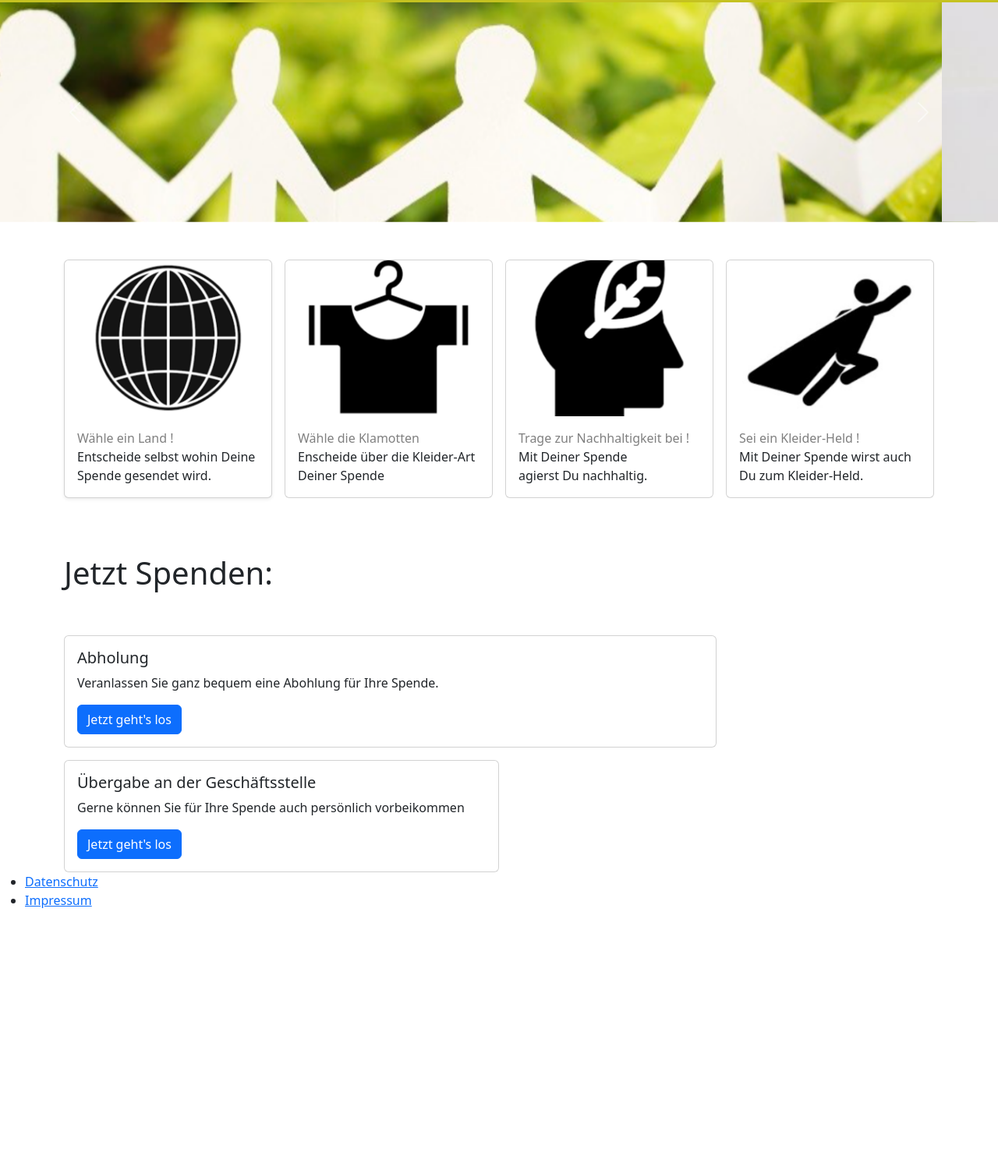
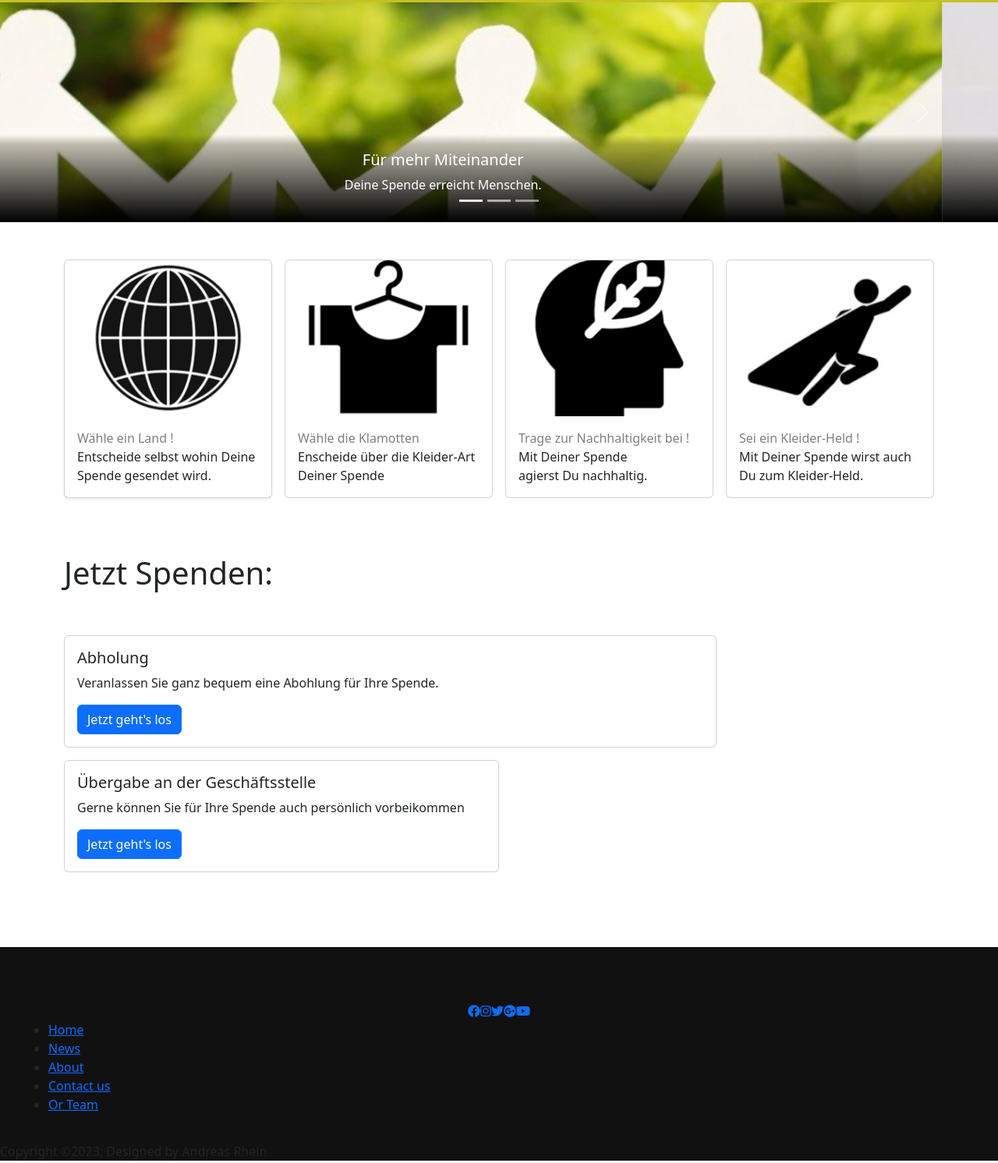
Before and after one commit to AndreasRhein/Fallstudie_Kleiderspende, a plain HTML site: page index.html in a window 1280 px wide. Shown: the part 53-1545 px from the top of the page at 78% size. Before the commit the page ends 1236 px from the top, so only its background shows below. Drawn offline with nearby package versions, Linux system fonts and the light colour scheme.

Commit message:
Karussell gefixt (erneut) / Footer angefangen

```diff
--- a/index.html
+++ b/index.html
@@ -5,8 +5,8 @@
     <meta name="viewport" content="width=device-width, initial-scale=1.0">
     <title>Kleiderspende</title>
     <link href="https://cdn.jsdelivr.net/npm/bootstrap@5.3.0/dist/css/bootstrap.min.css" rel="stylesheet" integrity="sha384-9ndCyUaIbzAi2FUVXJi0CjmCapSmO7SnpJef0486qhLnuZ2cdeRhO02iuK6FUUVM" crossorigin="anonymous">
-
-
+    <link rel="stylesheet" href="style.css">
+    <link rel="stylesheet" href="https://cdnjs.cloudflare.com/ajax/libs/font-awesome/6.2.0/css/all.min.css" integrity="sha512-xh6O/CkQoPOWDdYTDqeRdPCVd1SpvCA9XXcUnZS2FmJNp1coAFzvtCN9BmamE+4aHK8yyUHUSCcJHgXloTyT2A==" crossorigin="anonymous" referrerpolicy="no-referrer" />
     <style>
     .kleider-image{
             height: 200px;
@@ -15,6 +15,13 @@
     .karussel-image{
             height: 22vw;
             object-fit: cover;
+    }
+    .carousel-caption{
+        background: linear-gradient(180deg, rgba(0,36,4,0) 0%, rgba(32,29,1,0.2805497198879552) 11%, rgba(0,0,0,1) 100%);
+
+        left: 0;
+        right: 0;
+        bottom:0;
     }
 
     </style>
@@ -25,17 +32,12 @@
      <script src="https://cdn.jsdelivr.net/npm/bootstrap@5.3.0/dist/js/bootstrap.bundle.min.js" integrity="sha384-geWF76RCwLtnZ8qwWowPQNguL3RmwHVBC9FhGdlKrxdiJJigb/j/68SIy3Te4Bkz" crossorigin="anonymous"></script>
     <header>
     <main>
-
 <!-- Navbar content -->
-
         <nav class="navbar navbar-expand-lg" style="background-color: rgb(197, 194, 32);">
-
             <div class="container-fluid">
               <a class="navbar-brand mb-0 h1" href="#">
-
                 <img src="img/Logo_01.jpg"
                 width="100" height="30" />
-
               </a>
               <button class="navbar-toggler" type="button" data-bs-toggle="collapse" data-bs-target="#navbarTogglerDemo02" aria-controls="navbarTogglerDemo02" aria-expanded="false" aria-label="Toggle navigation">
                 <span class="navbar-toggler-icon"></span>
@@ -59,24 +61,42 @@
               </div>
             </div>
           </nav>
+<!-- Karussell -->
 
-          <div id="carouselExampleAutoplaying" class="carousel slide" data-bs-ride="carousel">
+<div id="carouselExampleCaptions" class="carousel slide" data-bs-ride="carousel">
+    <div class="carousel-indicators">
+      <button type="button" data-bs-target="#carouselExampleCaptions" data-bs-slide-to="0" class="active" aria-current="true" aria-label="Slide 1"></button>
+      <button type="button" data-bs-target="#carouselExampleCaptions" data-bs-slide-to="1" aria-label="Slide 2"></button>
+      <button type="button" data-bs-target="#carouselExampleCaptions" data-bs-slide-to="2" aria-label="Slide 3"></button>
+    </div>
     <div class="carousel-inner">
       <div class="carousel-item active">
         <img class="karussel-image" src="img/Karussell_01.PNG" class="d-block w-100" alt="...">
+        <div class="carousel-caption d-none d-md-block">
+          <h5>Für mehr Miteinander</h5>
+          <p>Deine Spende erreicht Menschen.</p>
+        </div>
       </div>
       <div class="carousel-item">
         <img class="karussel-image" src="img/Karussell_02.PNG" class="d-block w-100" alt="...">
+        <div class="carousel-caption d-none d-md-block">
+          <h5>Am Ausmisten ?</h5>
+          <p>Mit uns bekommen deine Klamotten ein neues zu Hause</p>
+        </div>
       </div>
       <div class="carousel-item">
         <img class="karussel-image" src="img/Karussell_03.PNG" class="d-block w-100" alt="...">
+        <div class="carousel-caption d-none d-md-block">
+          <h5>Weltweit !</h5>
+          <p>Wir beliefern global</p>
         </div>
       </div>
-            <button class="carousel-control-prev" type="button" data-bs-target="#carouselExampleAutoplaying" data-bs-slide="prev">
+    </div>
+    <button class="carousel-control-prev" type="button" data-bs-target="#carouselExampleCaptions" data-bs-slide="prev">
       <span class="carousel-control-prev-icon" aria-hidden="true"></span>
       <span class="visually-hidden">Previous</span>
     </button>
-            <button class="carousel-control-next" type="button" data-bs-target="#carouselExampleAutoplaying" data-bs-slide="next">
+    <button class="carousel-control-next" type="button" data-bs-target="#carouselExampleCaptions" data-bs-slide="next">
       <span class="carousel-control-next-icon" aria-hidden="true"></span>
       <span class="visually-hidden">Next</span>
     </button>
@@ -158,13 +178,33 @@
       </div>
     </main>
     </header>
+    <br>
+    <br>
+    <br>
+    <br>
     <footer>
-        <nav>
+         <div class="footerContainer">
+            <div class="socialIcons">
+                <a href=""><i class="fa-brands fa-facebook"></i></a>
+                <a href=""><i class="fa-brands fa-instagram"></i></a>
+                <a href=""><i class="fa-brands fa-twitter"></i></a>
+                <a href=""><i class="fa-brands fa-google-plus"></i></a>
+                <a href=""><i class="fa-brands fa-youtube"></i></a>
+         </div>
+         <div class="footerNav">
             <ul>
-                <li><a href="privacy.html">Datenschutz</a></li>
-                <li><a href="imprint.html">Impressum</a></li>
+                <li><a href="">Home</a></li>
+                <li><a href="">News</a></li>
+                <li><a href="">About</a></li>
+                <li><a href="">Contact us</a></li>
+                <li><a href="">Or Team</a></li>
             </ul>
-        </nav>
+         </div>
+        </div>
+        <div class="footerBottom">
+            <p>Copyright &copy;2023; Designed by <span class="designer">Andreas Rhein</span></p>
+
+        </div>
     </footer>
 </body>
 </html>
--- /dev/null
+++ b/style.css
@@ -0,0 +1,17 @@
+*{
+    padding: 0;
+    margin: 0;
+    box-sizing: border-box;
+}
+footer{
+    background-color: #111;
+
+}
+.footerContainer{
+   width: 100%;
+   padding: 70px 30px 20px;
+}
+.socialIcons{
+    display: flex;
+    justify-content: center;
+}
```
Lines whose indentation alone changed are shown as unchanged.
